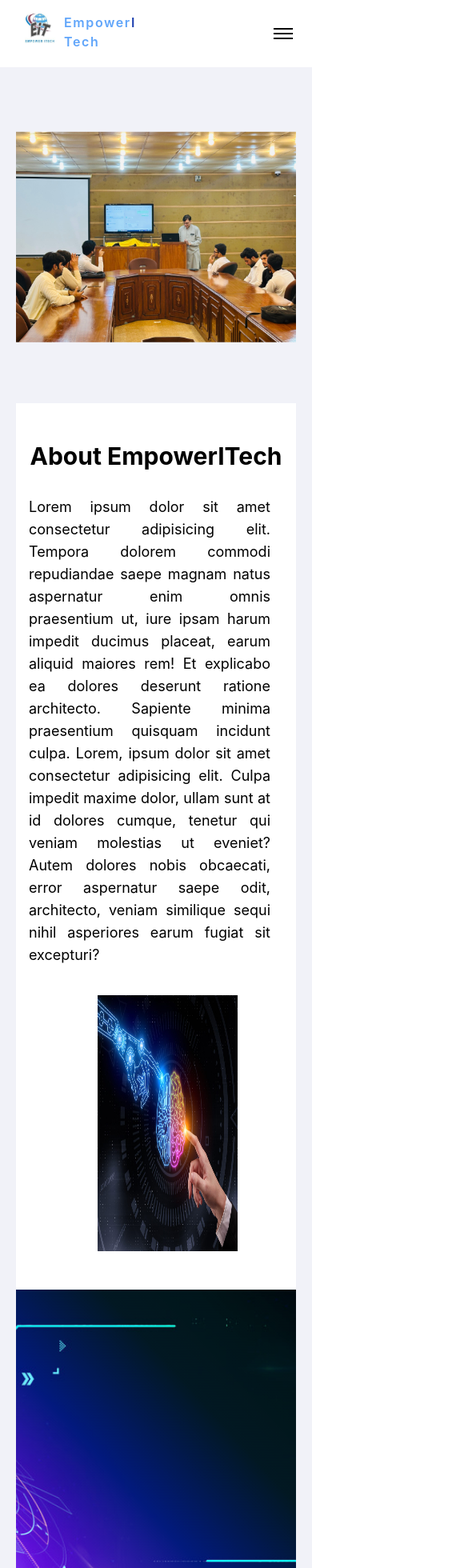
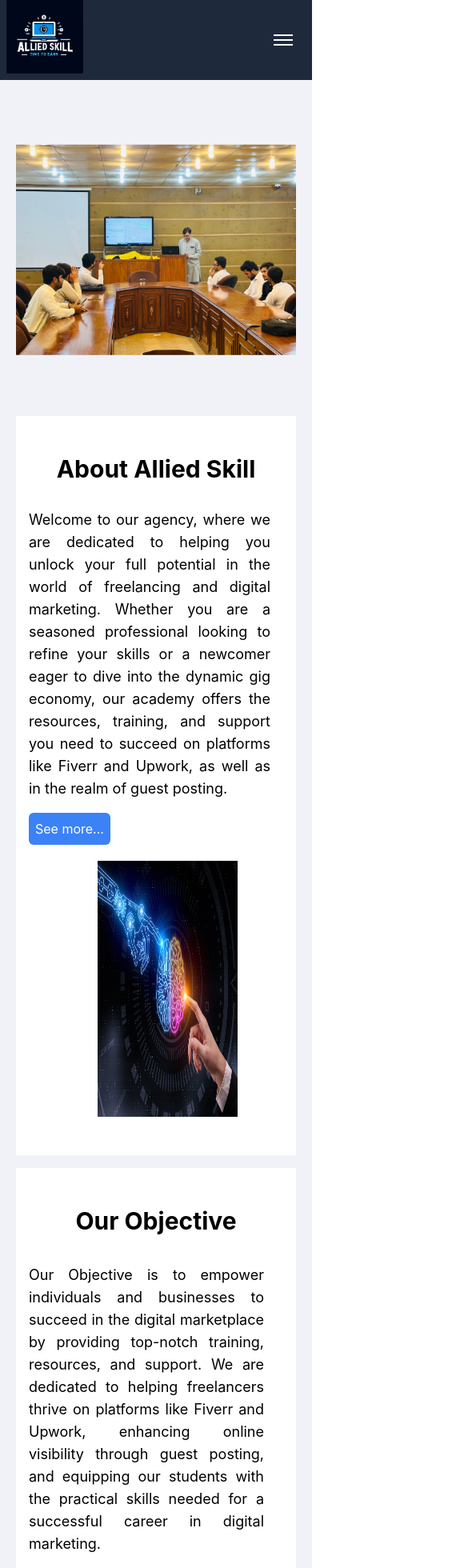
Before and after one commit to ShahidUllahSE/EmpowerItech, a React (Create React App) app: page / in a window 390 px wide. Shown: the top 1960 px of the page at 80% size, 585 px wide, since content can reach past the window. Built offline with nearby package versions, Linux system fonts and the light colour scheme.

Commit message:
major changes in navbar and at other components

```diff
--- /dev/null
+++ b/src/components/AboutUs.js
@@ -0,0 +1,99 @@
+import React from 'react'
+
+function AboutUs() {
+  return (
+    <div className="bg-[#f1f2f8]">
+    <div className="mx-4 sm:mx-10">
+      <h1 className=" flex justify-center flex-wrap tracking-wider font-semibold text-slate-700 my-5 pt-5  text-4xl  ">
+        Allied SKills
+      </h1>
+      <hr />
+      {/* About Project Section */}
+      <div className="flex flex-col items-center md:items-baseline mt-4  bg-white p-4 md:p-6 lg:p-8">
+        <h1 className="text-lg sm:text-xl md:text-2xl lg:text-3xl  text-blue-600 mb-5">
+          About Allied Skills
+        </h1>
+        <p className="text-base text-justify sm:text-lg">
+        Welcome to our agency, where we are dedicated to helping you unlock your full potential in the world of freelancing and digital marketing. Whether you are a seasoned professional looking to refine your skills or a newcomer eager to dive into the dynamic gig economy, our academy offers the resources, training, and support you need to succeed on platforms like Fiverr and Upwork, as well as in the realm of guest posting.
+        </p>
+      </div>
+
+      <div className="slider mt-1 flex-col-reverse md:flex-row bg-[#f2f2f2]">
+      <div className="flex flex-col items-center md:items-baseline mt-4 bg-white p-4 md:p-6 lg:p-8">
+        <h1 className="text-lg sm:text-xl md:text-2xl lg:text-3xl  text-blue-600 mb-5">
+          Who We Are
+        </h1>
+        <p className="text-base text-justify sm:text-lg">
+            {" "}
+            We are a team of passionate experts with years of experience in freelancing and digital marketing. Our journey started with a simple idea: to empower individuals by providing them with the tools and knowledge necessary to thrive in the digital marketplace. Over the years, we have transformed this idea into a comprehensive academy/agency that caters to the diverse needs of freelancers, businesses, and aspiring professionals
+          </p>
+        </div>
+      </div>
+
+      <div className="slider mt-4 flex-col-reverse md:flex-row bg-white">
+        <div className="flex flex-col items-center md:items-baseline mt-4 bg-white p-4 md:p-6 lg:p-8">
+        <h1 className="text-lg sm:text-xl md:text-2xl lg:text-3xl  text-blue-600 mb-5">
+          Our Services
+        </h1>
+
+        <p className="text-base text-justify sm:text-lg">
+          <span className="text-xl font-semibold">
+          1.	Freelancing on Fiverr and Upwork:
+          </span>
+
+
+          We offer tailored services to help you establish and grow your presence on popular freelancing platforms. From creating compelling profiles to optimizing your gigs and crafting winning proposals, we provide end-to-end support to ensure you stand out in a crowded marketplace.
+          </p>
+          <br />
+          <p className="text-base text-justify sm:text-lg">
+          <span className="text-xl font-semibold">
+          2.	Guest Posting:
+          </span>
+
+
+          Our guest posting services are designed to enhance your online visibility and credibility. We connect you with high-authority websites and blogs, helping you to share your expertise with a broader audience and boost your SEO efforts.
+          </p>
+          <br />
+          <p className="text-base text-justify sm:text-lg">
+          <span className="text-xl font-semibold">
+          3.	Training Programs:
+          </span>
+
+
+          Our training programs are the heart of our academy. We provide comprehensive courses and workshops for students, professionals, and businesses. Whether you are looking to master freelancing skills, learn the nuances of guest posting, or gain insights into digital marketing strategies, our expert-led training sessions are designed to equip you with practical skills and actionable knowledge.
+          </p>
+        </div>
+      </div>
+
+      <div className="slider mt-4 flex-col-reverse md:flex-row bg-[#f2f2f2]">
+      <div className="flex flex-col items-center md:items-baseline mt-4 bg-white p-4 md:p-6 lg:p-8">
+        <h1 className="text-lg sm:text-xl md:text-2xl lg:text-3xl  text-blue-600 mb-5">
+        Why Choose Us?
+        </h1>
+        <p className="text-base text-justify sm:text-lg">
+        •	Expertise and Experience: Our team comprises industry veterans who bring a wealth of knowledge and real-world experience to the table. We understand the challenges and opportunities in the freelancing and digital marketing landscape and are committed to guiding you through them.
+         <br />
+
+
+
+
+
+            •	Personalized Approach: We believe in a personalized approach to learning and development. Our services and training programs are tailored to meet your specific needs and goals, ensuring you get the most out of your experience with us. <br />
+            •	Community and Support: When you join our academy, you become part of a supportive community. We are here to provide ongoing guidance, answer your questions, and celebrate your successes.
+            <br />
+            •	Proven Results: Our clients and students have achieved significant milestones, from landing their first freelance gigs to growing their businesses through effective guest posting strategies. Your success is our mission.
+            <br />
+            Join us at our agency and take the first step towards a successful and fulfilling career in freelancing and digital marketing. Together, we can turn your aspirations into achievements.
+          </p>
+        </div>
+      </div>
+
+
+
+
+    </div>
+    </div>
+  )
+}
+
+export default AboutUs
--- a/src/components/Footer.js
+++ b/src/components/Footer.js
@@ -89,7 +89,7 @@
                     <path d="M12.378 1.602a.75.75 0 00-.756 0L3 6.632l9 5.25 9-5.25-8.622-5.03zM21.75 7.93l-9 5.25v9l8.628-5.032a.75.75 0 00.372-.648V7.93zM11.25 22.18v-9l-9-5.25v8.57a.75.75 0 00.372.648l8.628 5.033z" />
                   </svg>
                 </span>
-                TW Elements
+                EiT Elements
               </h6>
               <p>
                 Here you can use rows and columns to organize your footer
@@ -103,16 +103,16 @@
                 Products
               </h6>
               <p className="mb-4">
-                <a href="#!">Angular</a>
+                <a href="#!">SEO</a>
               </p>
               <p className="mb-4">
-                <a href="#!">React</a>
+                <a href="#!">Ecommerce</a>
               </p>
               <p className="mb-4">
-                <a href="#!">Vue</a>
+                <a href="#!">Digital Marketing</a>
               </p>
               <p>
-                <a href="#!">Laravel</a>
+                <a href="#!">Web Development</a>
               </p>
             </div>
             {/* <!-- Useful links section --> */}
@@ -121,16 +121,16 @@
                 Useful links
               </h6>
               <p className="mb-4">
-                <a href="#!">Pricing</a>
+                <a href="#!">Programs</a>
               </p>
               <p className="mb-4">
-                <a href="#!">Settings</a>
+                <a href="#!">Team</a>
               </p>
               <p className="mb-4">
-                <a href="#!">Orders</a>
+                <a href="#!">About EiT</a>
               </p>
               <p>
-                <a href="#!">Help</a>
+                <a href="#!">Contact Us</a>
               </p>
             </div>
             {/* <!-- Contact section --> */}
--- a/src/components/Home.js
+++ b/src/components/Home.js
@@ -1,4 +1,5 @@
 import React, { useEffect, useRef, useState } from "react";
+import { Link } from "react-router-dom";
 import islamia2 from "../assets/islamia2.jpg";
 import img1 from "../assets/image1.jpg";
 import techheart from "../assets/techheart.jpg";
@@ -141,27 +142,21 @@
           <div className="flex flex-col items-center md:flex-row justify-center md:justify-start py-12 space-y-5">
             <div className="md:w-2/4">
             <h2 className="mb-4 text-center text-3xl font-bold">
-              About EmpowerITech
+              About Allied Skill
             </h2>
               <p className="text-lg text-justify mr-4 px-4 py-4 md:text-xl">
-                Lorem ipsum dolor sit amet consectetur adipisicing elit. Tempora
-                dolorem commodi repudiandae saepe magnam natus aspernatur enim
-                omnis praesentium ut, iure ipsam harum impedit ducimus placeat,
-                earum aliquid maiores rem! Et explicabo ea dolores deserunt
-                ratione architecto. Sapiente minima praesentium quisquam
-                incidunt culpa. Lorem, ipsum dolor sit amet consectetur
-                adipisicing elit. Culpa impedit maxime dolor, ullam sunt at id
-                dolores cumque, tenetur qui veniam molestias ut eveniet? Autem
-                dolores nobis obcaecati, error aspernatur saepe odit,
-                architecto, veniam similique sequi nihil asperiores earum fugiat
-                sit excepturi?
+              Welcome to our agency, where we are dedicated to helping you unlock your full potential in the world of freelancing and digital marketing. Whether you are a seasoned professional looking to refine your skills or a newcomer eager to dive into the dynamic gig economy, our academy offers the resources, training, and support you need to succeed on platforms like Fiverr and Upwork, as well as in the realm of guest posting.
               </p>
+
+              <Link to="/AboutUs">
+              <button className="bg-blue-500 text-white p-2 rounded-md ml-4 hover:bg-blue-600">See more...</button>
+              </Link>
             </div>
             <img className="w-1/2 h-80 ml-7 " src={techheart} alt="" />
           </div>
         </div>
 
-        <div>
+        {/* <div>
           <div className="w-full bg-gradient-to-tr from-purple-400 to-green-700 h-96 relative">
             <img
               src={bgtech}
@@ -174,7 +169,7 @@
               </h1>
             </div>
           </div>
-        </div>
+        </div> */}
 
         <div className="slider mt-4 flex-col-reverse md:flex-row bg-white">
           <div className="left flex flex-col  items-center md:items-baseline py-12  space-y-5">
@@ -183,16 +178,14 @@
             </h2>
             <p className="text-lg mr-6 text-justify px-4 md:text-xl ">
               {" "}
-              Lorem ipsum dolor sit amet consectetur adipisicing elit. Omnis
-              architecto cupiditate quos, laborum necessitatibus nisi,
-              blanditiis itaque at quia hic earum, et labore. Repellat corrupti
-              saepe eius, reiciendis suscipit nemo fugit obcaecati doloremque?
-              Obcaecati officia voluptate repellat odio accusantium. Ea, itaque.
-              Delectus at animi sapiente reprehenderit eum. Veniam beatae atque
-              cum cumque, totam quasi. Fugit totam debitis quaerat facilis
-              quidem incidunt quo rem, autem a quam alias error pariatur
-              tempora, suscipit sequi repellat aliquid sapiente nemo quod
-              doloribus perferendis neque!
+              Our Objective is to empower individuals and businesses to succeed in the digital marketplace by providing top-notch training, resources, and support. We are dedicated to helping freelancers thrive on platforms like Fiverr and Upwork, enhancing online visibility through guest posting, and equipping our students with the practical skills needed for a successful career in digital marketing.
+              </p>
+              <p className="text-lg mr-6 text-justify px-4 md:text-xl ">
+We believe in the transformative power of knowledge and the importance of personalized guidance. Our goal is to create a nurturing environment where everyone, regardless of their background or experience level, can learn, grow, and achieve their professional aspirations. By fostering a community of continuous learning and support, we aim to inspire and enable our clients and students to reach new heights in their freelancing and digital marketing journeys.
+</p>
+<p className="text-lg mr-6 text-justify px-4 md:text-xl ">
+In essence, our mission is to turn your dreams into reality by providing you with the tools, knowledge, and support to excel in the ever-evolving digital world.
+
             </p>
           </div>
         </div>
@@ -227,7 +220,7 @@
               </div>
 
               <div className="w-full shrink-0 grow-0 basis-auto lg:w-6/12 lg:pl-6">
-                <h3 className="mb-4 text-2xl font-bold">That's the news!</h3>
+                <h3 className="mb-4 text-2xl font-bold">Fiverr and Upwork Optimization</h3>
                 <div className="mb-4 flex items-center text-sm font-medium text-danger dark:text-danger-500">
                   <svg
                     xmlns="http://www.w3.org/2000/svg"
@@ -250,9 +243,7 @@
                   <a href="#!">Lisa McCartney</a>
                 </p>
                 <p className="mb-6 text-neutral-600">
-                  Ut pretium ultricies dignissim. Sed sit amet mi eget urna
-                  placerat vulputate. Ut vulputate est non quam dignissim
-                  elementum. Donec a ullamcorper diam.
+                Our experts will help you create standout profiles and optimize your gigs to attract more clients. From writing compelling descriptions to selecting the right keywords, we ensure your profile gets noticed.
                 </p>
                 <p className="text-neutral-600 ">
                   Lorem ipsum dolor sit amet consectetur adipisicing elit. Ea
@@ -389,21 +380,7 @@
       {/* </div> */}
       {/* </div> */}
 
-      {/* <div className="slider mt-4 flex-col-reverse md:flex-row bg-white">
-        <div className="left flex flex-col px-3 items-center  md:items-baseline py-5  space-y-5">
-          <p className="text-lg mr-6 text-justify px-4 md:text-xl ">
-            {" "}
-            This community welfare organisation operates with the purpose of
-            empowering women and advocating for their rights in Pakistan. It
-            tackles the challenges faced by women living in a deeply patriarchal
-            society and aims to bring about a positive change. By providing
-            financial support, spreading awareness through seminars and
-            conferences, and offering skill-enhancing workshops, we strive to
-            empower women in Pakistan to become independent, confident, and
-            influential members of society.
-          </p>
-        </div>
-      </div> */}
+
     </div>
   );
 };
--- a/src/components/Navbar.js
+++ b/src/components/Navbar.js
@@ -1,7 +1,8 @@
 import React, { useState, useEffect } from "react";
 import { Link } from "react-router-dom";
 
-import Logo from "../assets/logo.jpg"
+import Logo from "../assets/logo.jpg";
+import logolatest from "../assets/logolatest.jpg"
 
 const Navbar = () => {
   const [showMenu, setShowMenu] = useState(false);
@@ -25,38 +26,38 @@
   };
 
   return (
-    <div className="container mx-auto bg-white">
+    <div className="container max-w-full bg-slate-800 text-white">
       <div className="navbar flex justify-between items-center p-2">
         {/* Logo */}
         <div className="logo flex align-baseline">
-          <img src={Logo} alt="Logo" className="w-20 h-20 -mt-3" />
+          <img src={logolatest} alt="Logo" className="w-24 h-24 -mt-3" />
           <div className="md:hidden lg:block">
-            <h1 className="text-blue-400 -mx-2 mt-2 tracking-widest font-semibold">
+            {/* <h1 className="text-blue-400 -mx-2 mt-2 tracking-widest font-semibold">
               Empower<span className="text-blue-800">I</span> <br />
               Tech
-            </h1>
+            </h1> */}
           </div>
         </div>
 
         {/* Hamburger Menu for small screens */}
         <div className="hamburger md:hidden ml-auto p-4 cursor-pointer" onClick={handleToggleMenu}>
-          <div className="line h-0.5 w-6 my-1 bg-black"></div>
-          <div className="line h-0.5 w-6 my-1 bg-black"></div>
-          <div className="line h-0.5 w-6 my-1 bg-black"></div>
+          <div className="line h-0.5 w-6 my-1 bg-white"></div>
+          <div className="line h-0.5 w-6 my-1 bg-white"></div>
+          <div className="line h-0.5 w-6 my-1 bg-white"></div>
         </div>
 
         {/* Menu Overlay with Close Button */}
         {showMenu && (
-          <div className="fixed top-0 left-0 right-0 z-10 bg-white p-4 md:hidden overflow-auto" style={{ maxHeight: "100vh" }}>
+          <div className="fixed top-0 left-0 right-0 bottom-0 z-10 bg-slate-800 bg-opacity-40 p-4 md:hidden h-screen w-screen overflow-hidden"  >
             <div className="flex justify-end">
               {/* Close Button */}
-              <button onClick={handleToggleMenu} className="p-2">
-                <svg className="h-6 w-6 text-black" fill="none" viewBox="0 0 24 24" stroke="currentColor">
+              <button onClick={handleToggleMenu} className="p-2 mt-10">
+                <svg className="h-6 w-6 text-white" fill="none" viewBox="0 0 24 24" stroke="currentColor">
                   <path strokeLinecap="round" strokeLinejoin="round" strokeWidth="2" d="M6 18L18 6M6 6l12 12" />
                 </svg>
               </button>
             </div>
-            <div className="flex flex-col items-center space-y-4">
+            <div className="flex flex-col items-center bg-opacity-40  bg-slate-800 space-y-4 mb-4">
               {/* Navigation links for small screens */}
               <a href="/" className="hover:underline hover:underline-offset-8 hover:text-blue-500 cursor-pointer font-semibold">Home</a>
               <a href="/Team" className="hover:underline hover:underline-offset-8 hover:text-blue-500 cursor-pointer font-semibold">Team</a>
@@ -79,7 +80,7 @@
             <Link to ="/Gallery" className="hover:underline hover:underline-offset-8 hover:text-blue-500 cursor-pointer font-normal">Gallery</Link>
             <Link to ="/Services" className="hover:underline hover:underline-offset-8 hover:text-blue-500 cursor-pointer font-normal">Services</Link>
             {/* <Link to ="/Volanteer" className="hover:underline hover:underline-offset-8 hover:text-pink-500 cursor-pointer font-normal">Become Volunteer</Link> */}
-            <Link  to="/Help" className="hover:underline hover:underline-offset-8 hover:text-blue-500 cursor-pointer font-normal">About Us</Link>
+            <Link  to="/AboutUs" className="hover:underline hover:underline-offset-8 hover:text-blue-500 cursor-pointer font-normal">About Us</Link>
             <Link to="/Contact" className="hover:underline hover:underline-offset-8 hover:text-blue-500 cursor-pointer font-normal">Contact Us</Link>
         </div>
       </div>
```
Also changed, not shown: src/App.js (+5 -3 lines), src/assets/logolatest.jpg (added).
